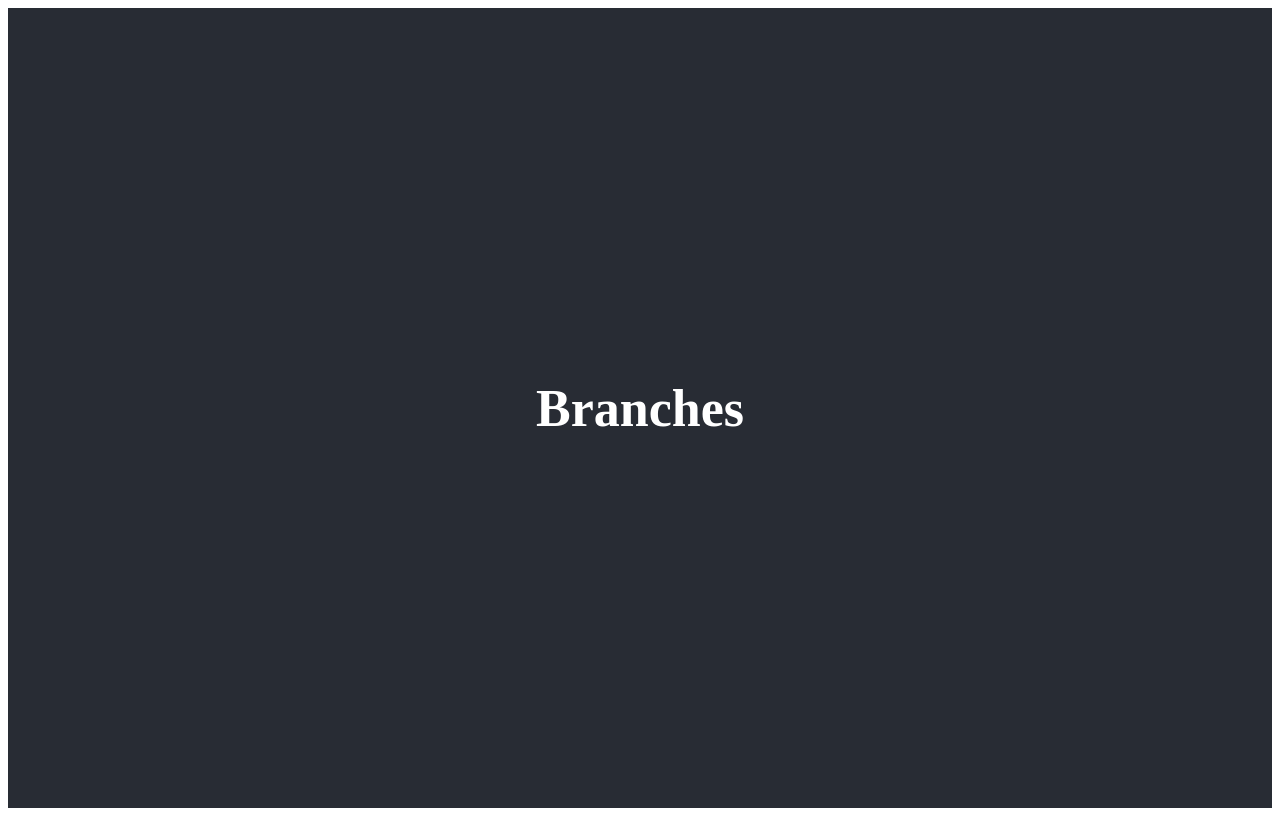
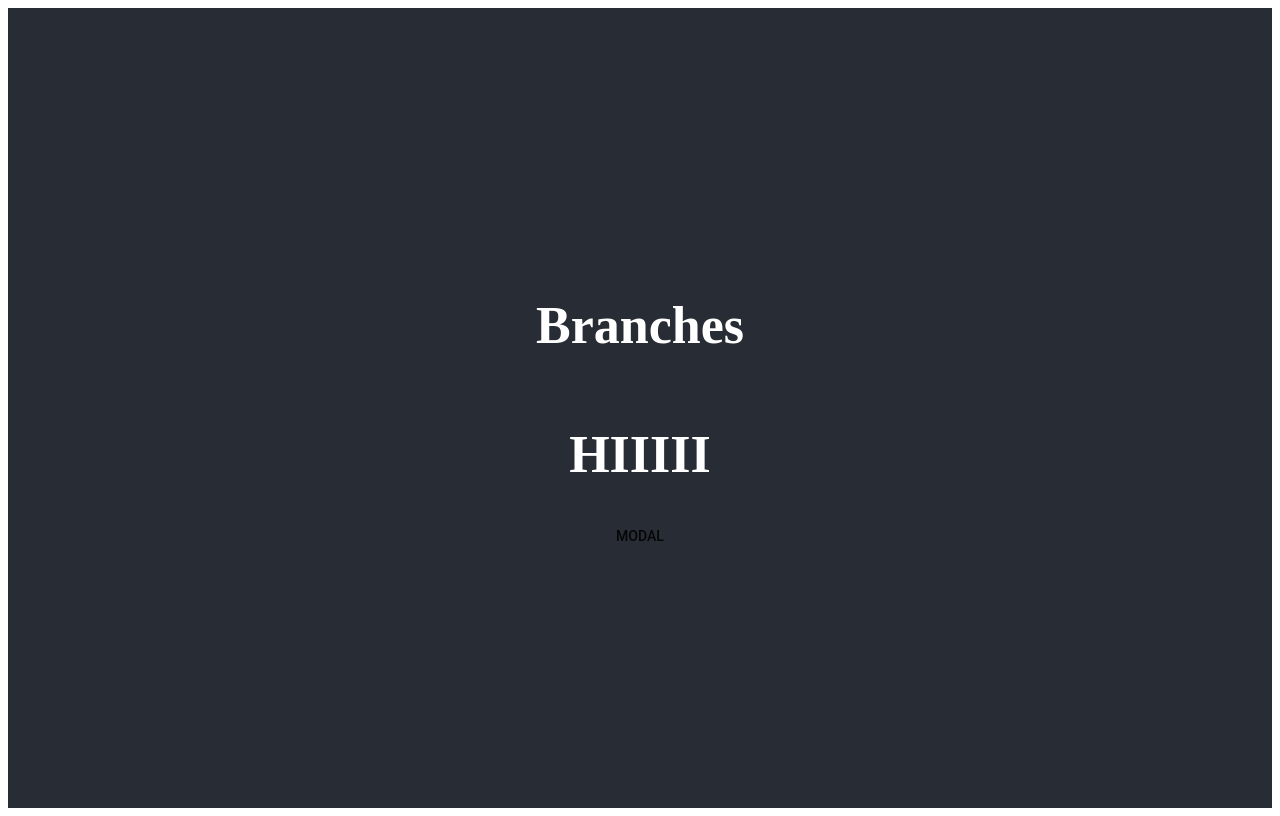
Before and after one commit to WON3/Branches, a React (Create React App) app: page / in a window 1280 px wide. Built offline with nearby package versions, Linux system fonts and the light colour scheme.

Commit message:
coded modal in Register, needs styling

```diff
--- a/package.json
+++ b/package.json
@@ -3,7 +3,7 @@
   "version": "0.1.0",
   "private": true,
   "main": "server.js",
-  "proxy": "https://localhost:8080",
+  "proxy": "http://localhost:8080",
   "dependencies": {
     "body-parser": "^1.18.3",
     "cors": "^2.8.5",
--- a/src/App.js
+++ b/src/App.js
@@ -1,6 +1,6 @@
 import React, { Component } from 'react';
 import './App.css';
-
+import Register from './Components/Views/Register/Register';
 
 class App extends Component {
   render() {
@@ -8,6 +8,7 @@ class App extends Component {
       <div className="App">
         <header className="App-header">
         <h1>Branches</h1>
+        <Register />
         </header>
 
       </div>
--- /dev/null
+++ b/src/Components/Views/Register/Register.css
@@ -0,0 +1,13 @@
+.modeButt{
+    background-color: #EAFBF7;
+    width: 20%;
+    height:20%;
+    top:20%;
+    position: absolute;
+    margin:auto;
+    box-shadow: 2px 4px 4px 2px rgb(92, 86, 86);
+}
+div{
+    width:100%;
+    height:100%;
+}
--- a/src/Components/Views/Register/Register.js
+++ b/src/Components/Views/Register/Register.js
@@ -0,0 +1,53 @@
+import React, {Component} from 'react';
+import Modal from '@material-ui/core/Modal';
+//import Buttons from '../../Shared/Buttons/Buttons';
+import { withStyles } from '@material-ui/core/styles';
+import Typography from '@material-ui/core/Typography';
+import Button from '@material-ui/core/Button';
+import './Register.css'
+
+
+export default class Register extends Component{
+    constructor(props){
+        super(props);
+        this.state = {
+            open: false
+        };
+        this.handleOpen = this.handleOpen.bind(this);
+        this.handleClose = this.handleClose.bind(this);
+    }
+
+    handleOpen = () => {
+        this.setState({ open: true });
+    };
+
+    handleClose = () => {
+        this.setState({ open: false });
+    };
+
+    render() {
+
+        return (
+            <div>
+                <h1>HIIIII</h1>
+                <Modal
+                    className='modeButt'
+                    open={this.state.open}
+                    onClose={this.handleClose}
+                    >
+                    <div >
+                        <Typography variant="h5" id="modal-title">
+                        Register
+                        </Typography>
+                        <Typography variant="subtitle1" id="simple-modal-description">
+                        Duis mollis, est non commodo luctus, nisi erat porttitor ligula.
+                        </Typography>
+
+                    </div>
+                </Modal>
+                <Button className='mode' onClick={this.handleOpen}>Modal</Button>
+            </div>
+        )
+    }
+
+}
--- a/src/index.css
+++ b/src/index.css
@@ -0,0 +1,5 @@
+/* PRIMARY COLOR= #EAFBF7
+SECONDARY COLOR= #5d5147
+ACCENT COLOR = #378674
+FONT = Slabo 27px
+NAME = Branched */
```
